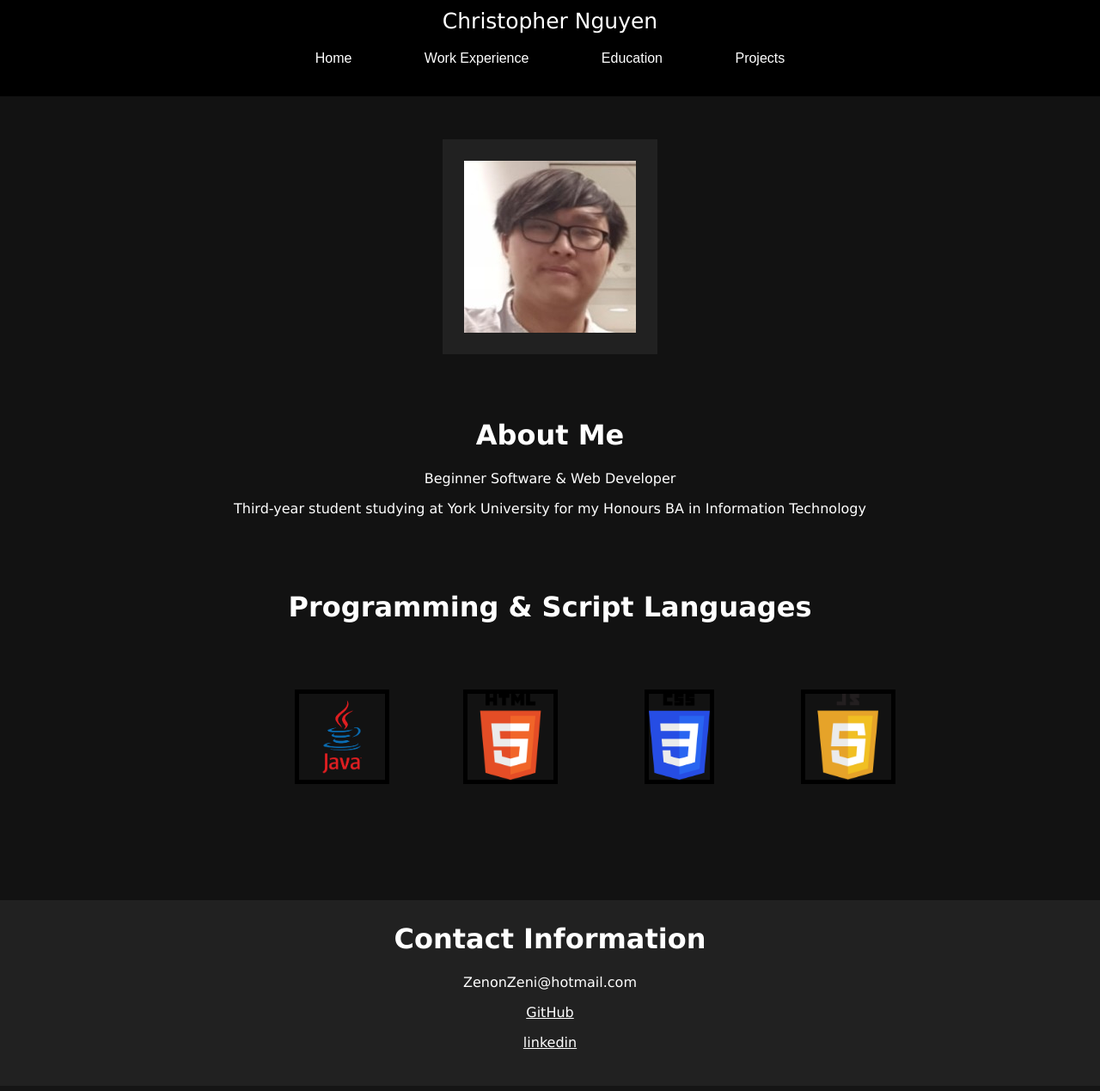
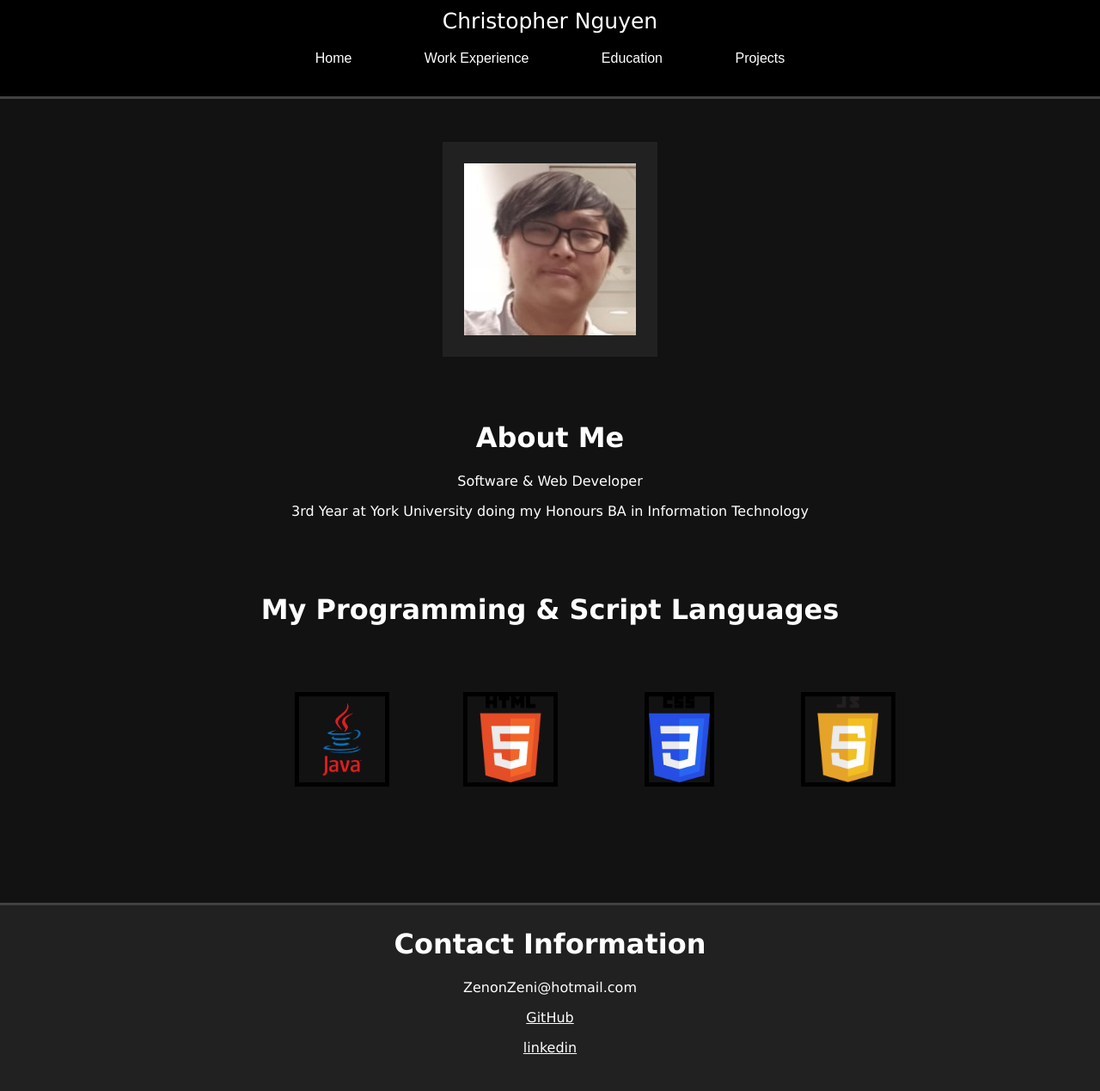
Before and after one commit to ZenonZeni/My-Personal-Website, a PHP site: page /Home.html in a window 1280 px wide. Shown: the whole page at 86% size. Before the commit the page ends 1220 px from the top, so only its background shows below. Run offline with PHP 8.4, Linux system fonts and the light colour scheme.

Commit message:
added border layouts and sentence changing

```diff
--- a/Css/default.css
+++ b/Css/default.css
@@ -35,7 +35,6 @@ a:link{
 /*--------------------------------------------*/
 /*CSS for the Navigation Bar*/
 .navBar{
-  border-width:1px 0;
   list-style:none;
   margin:0;
   padding:0;
@@ -45,6 +44,8 @@ a:link{
   background-color: #000000;
   height:auto;
   width: 100%;
+  border-bottom-style: solid;
+  border-color: #414141;
 }
 /* CSS for the Navigation bars Text*/
 .navBar a{
@@ -121,6 +122,8 @@ a:link{
 }
 /*---------------*/
 .bottomContainer{
+  border-color: #414141;
+  border-top-style: solid;
   padding-top: 5px;
   height: auto;
   max-width: 100%;
--- a/Home.html
+++ b/Home.html
@@ -24,11 +24,11 @@
 			</div>
 			<div class="Container2">
 				<h1>About Me</h1>
-				<p> Beginner Software & Web Developer </p>
-				<p>Third-year student studying at York University for my Honours BA in Information Technology</p>
+				<p>Software & Web Developer</p>
+				<p>3rd Year at York University doing my Honours BA in Information Technology</p>
 			</div>
 			<div class="Container3">
-				<h1> Programming & Script Languages </h1>
+				<h1> My Programming & Script Languages </h1>
 			</div>
 			<div class="rowContainer">
 					<div class="columns">
@@ -44,7 +44,7 @@
 							<img src="Images/javascript.png" alt="JavaScript" class="image2">
 					</div>
 			</div>
-			<div class="bottomContainer">
+				<div class="bottomContainer">
 				<h1> Contact Information </h1>
 				<p> ZenonZeni@hotmail.com
 				<p> <a href="https://github.com/zenonzeni" style="color:white;">GitHub </a>
```
